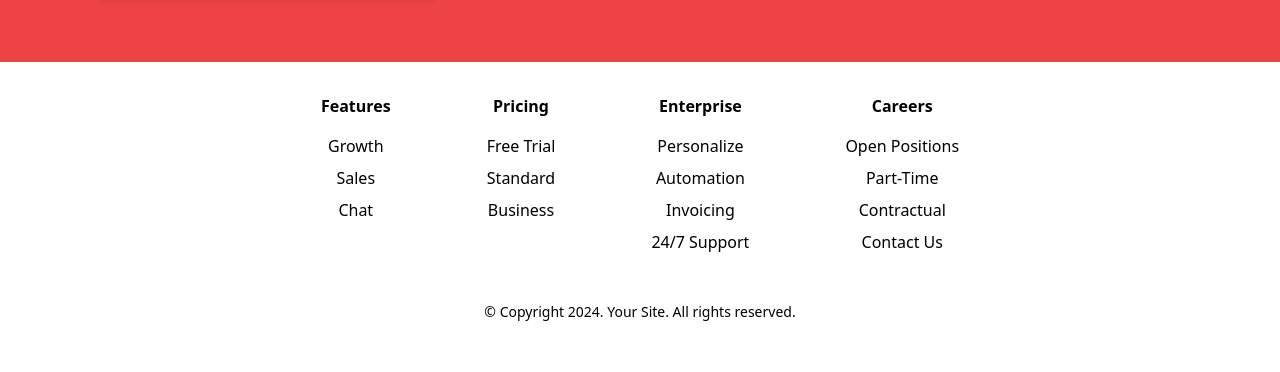
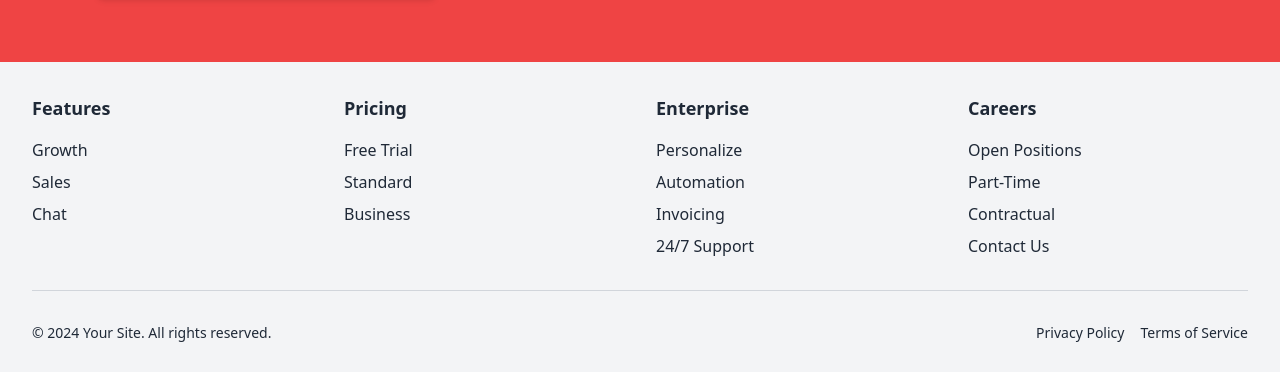
Before and after one commit to adrijabanik/Library-Management-System, a Next.js app: page / in a window 1280 px wide. Shown: the part 1434-1806 px from the top of the page. Built offline with nearby package versions, Linux system fonts and the light colour scheme.

Commit message:
Enhance Footer component with improved layout, styling, and navigation links

```diff
--- a/src/components/Menubar/Footer.js
+++ b/src/components/Menubar/Footer.js
@@ -1,42 +1,128 @@
 import React from "react";
+import Link from "next/link";
 
 const Footer = () => {
   return (
-    <footer className="bg-transparent py-8 text-black font-sans">
-      <div className="max-w-6xl mx-auto flex flex-col items-center text-center">
+    <footer className="bg-gray-100 py-8 text-gray-800 font-sans">
+      <div className="max-w-7xl mx-auto px-4 sm:px-6 lg:px-8">
         {/* Footer Links */}
-        <div className="flex flex-wrap justify-center gap-12 mb-8">
-          <div className="flex flex-col gap-2 px-6">
-            <h4 className="text-base font-bold mb-2">Features</h4>
-            <a href="/" className="hover:text-blue-500 transition-colors">Growth</a>
-            <a href="/" className="hover:text-blue-500 transition-colors">Sales</a>
-            <a href="/" className="hover:text-blue-500 transition-colors">Chat</a>
+        <div className="grid grid-cols-2 sm:grid-cols-4 gap-8 text-center sm:text-left">
+          <div>
+            <h4 className="text-lg font-semibold mb-4">Features</h4>
+            <ul className="space-y-2">
+              <li>
+                <Link href="/" className="hover:text-blue-500 transition">
+                  Growth
+                </Link>
+              </li>
+              <li>
+                <Link href="/" className="hover:text-blue-500 transition">
+                  Sales
+                </Link>
+              </li>
+              <li>
+                <Link href="/" className="hover:text-blue-500 transition">
+                  Chat
+                </Link>
+              </li>
+            </ul>
           </div>
-          <div className="flex flex-col gap-2 px-6">
-            <h4 className="text-base font-bold mb-2">Pricing</h4>
-            <a href="/" className="hover:text-blue-500 transition-colors">Free Trial</a>
-            <a href="/" className="hover:text-blue-500 transition-colors">Standard</a>
-            <a href="/" className="hover:text-blue-500 transition-colors">Business</a>
+          <div>
+            <h4 className="text-lg font-semibold mb-4">Pricing</h4>
+            <ul className="space-y-2">
+              <li>
+                <Link href="/" className="hover:text-blue-500 transition">
+                  Free Trial
+                </Link>
+              </li>
+              <li>
+                <Link href="/" className="hover:text-blue-500 transition">
+                  Standard
+                </Link>
+              </li>
+              <li>
+                <Link href="/" className="hover:text-blue-500 transition">
+                  Business
+                </Link>
+              </li>
+            </ul>
           </div>
-          <div className="flex flex-col gap-2 px-6">
-            <h4 className="text-base font-bold mb-2">Enterprise</h4>
-            <a href="/" className="hover:text-blue-500 transition-colors">Personalize</a>
-            <a href="/" className="hover:text-blue-500 transition-colors">Automation</a>
-            <a href="/" className="hover:text-blue-500 transition-colors">Invoicing</a>
-            <a href="/" className="hover:text-blue-500 transition-colors">24/7 Support</a>
+          <div>
+            <h4 className="text-lg font-semibold mb-4">Enterprise</h4>
+            <ul className="space-y-2">
+              <li>
+                <Link href="/" className="hover:text-blue-500 transition">
+                  Personalize
+                </Link>
+              </li>
+              <li>
+                <Link href="/" className="hover:text-blue-500 transition">
+                  Automation
+                </Link>
+              </li>
+              <li>
+                <Link href="/" className="hover:text-blue-500 transition">
+                  Invoicing
+                </Link>
+              </li>
+              <li>
+                <Link href="/" className="hover:text-blue-500 transition">
+                  24/7 Support
+                </Link>
+              </li>
+            </ul>
           </div>
-          <div className="flex flex-col gap-2 px-6">
-            <h4 className="text-base font-bold mb-2">Careers</h4>
-            <a href="/" className="hover:text-blue-500 transition-colors">Open Positions</a>
-            <a href="/" className="hover:text-blue-500 transition-colors">Part-Time</a>
-            <a href="/" className="hover:text-blue-500 transition-colors">Contractual</a>
-            <a href="/" className="hover:text-blue-500 transition-colors">Contact Us</a>
+          <div>
+            <h4 className="text-lg font-semibold mb-4">Careers</h4>
+            <ul className="space-y-2">
+              <li>
+                <Link href="/" className="hover:text-blue-500 transition">
+                  Open Positions
+                </Link>
+              </li>
+              <li>
+                <Link href="/" className="hover:text-blue-500 transition">
+                  Part-Time
+                </Link>
+              </li>
+              <li>
+                <Link href="/" className="hover:text-blue-500 transition">
+                  Contractual
+                </Link>
+              </li>
+              <li>
+                <Link href="/" className="hover:text-blue-500 transition">
+                  Contact Us
+                </Link>
+              </li>
+            </ul>
           </div>
         </div>
 
+        {/* Divider */}
+        <div className="border-t border-gray-300 my-8"></div>
+
         {/* Footer Bottom */}
-        <div className="flex justify-center items-center mt-4 text-sm">
-          <p>© Copyright 2024. Your Site. All rights reserved.</p>
+        <div className="flex flex-col sm:flex-row justify-between items-center text-center sm:text-left">
+          <p className="text-sm">
+            © 2024 Your Site. All rights reserved.
+          </p>
+          <div className="mt-4 sm:mt-0 flex space-x-4">
+            <Link
+              href="/"
+              className="hover:text-blue-500 transition text-sm"
+              aria-label="Privacy Policy"
+            >
+              Privacy Policy
+            </Link>
+            <Link
+              href="/"
+              className="hover:text-blue-500 transition text-sm"
+              aria-label="Terms of Service"
+            >
+              Terms of Service
+            </Link>
+          </div>
         </div>
       </div>
     </footer>
```
